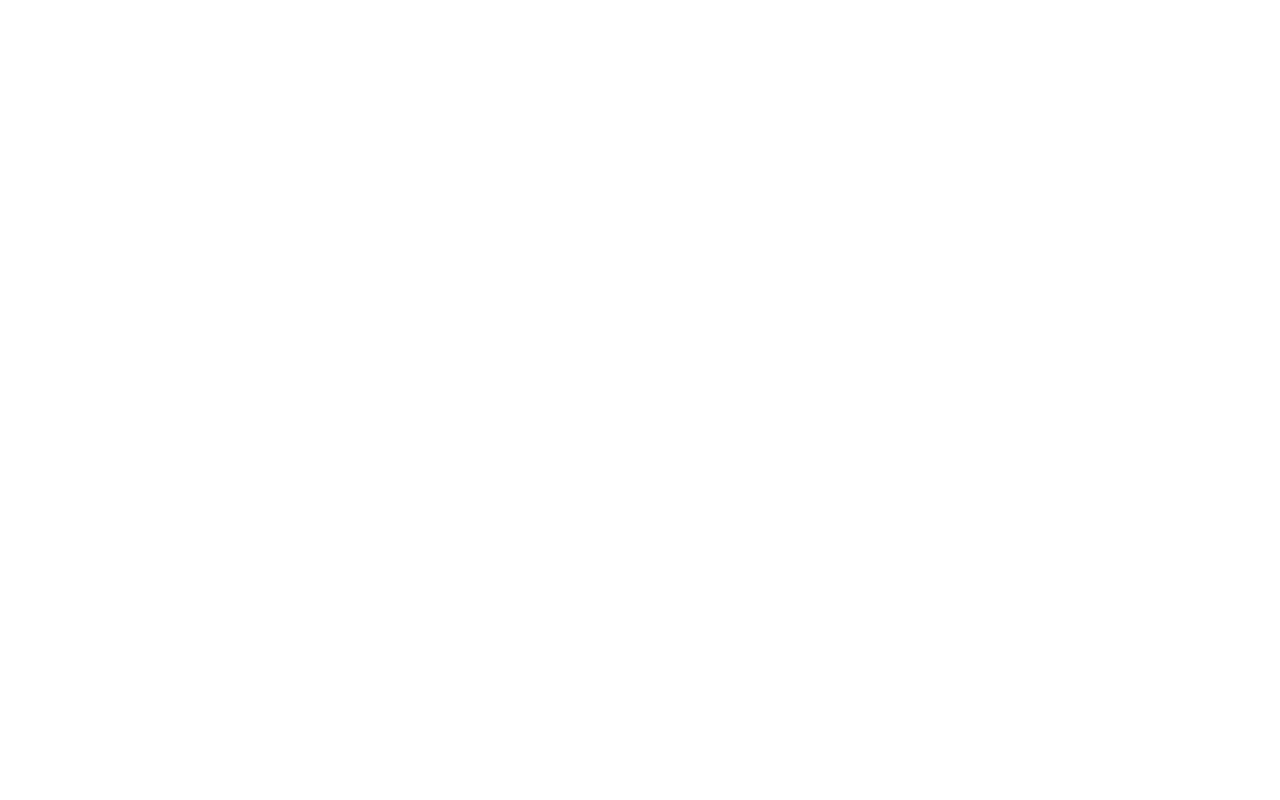
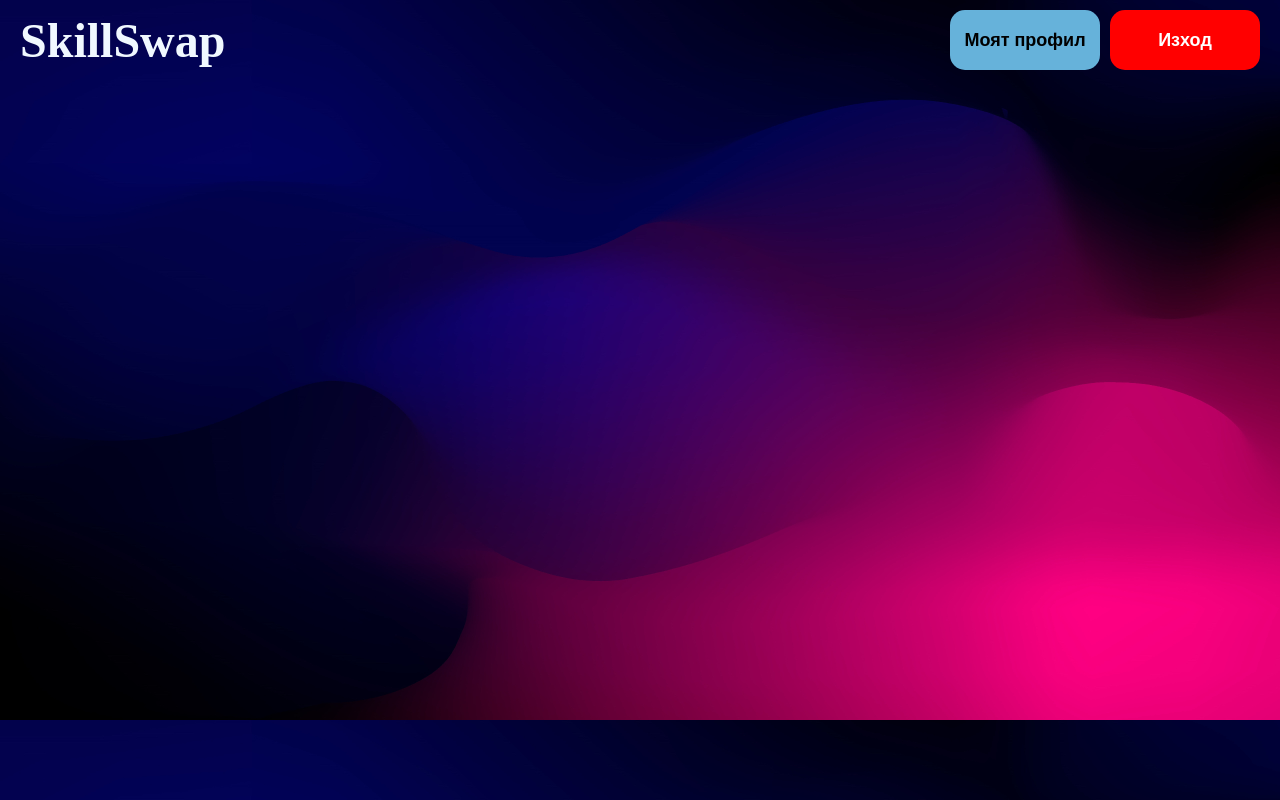
Before and after one commit to MisterShieda/SkillSwap, a plain HTML site: page Home2.html in a window 1280 px wide. Drawn offline with Linux system fonts and the light colour scheme.

Commit message:
дада

```diff
--- a/Home2.html
+++ b/Home2.html
@@ -0,0 +1,83 @@
+<!DOCTYPE html>
+<html lang="bg">
+<head>
+    <meta charset="UTF-8">
+    <meta name="viewport" content="width=device-width, initial-scale=1.0">
+    <title>SkillSwap - Home</title>
+    <style>
+        body {
+            background-image: url('/img/background.jpg');
+            background-size: cover;
+            margin: 0;
+            padding: 0;
+        }
+
+        .button {
+            display: flex;
+            justify-content: space-between;
+            align-items: center;
+            padding: 10px 20px;
+        }
+
+        .title {
+            color: aliceblue;
+            font-size: 48px;
+            margin: 0;
+        }
+
+        .profile-container {
+            display: flex;
+            gap: 10px;
+        }
+
+        .profile, .logout {
+            width: 150px;
+            height: 60px;
+            border-radius: 15px;
+            font-size: 18px;
+            font-weight: bold;
+            border: none;
+            cursor: pointer;
+        }
+
+        .profile {
+            background-color: rgb(102, 178, 218);
+            color: black;
+        }
+
+        .profile:hover {
+            opacity: 0.8;
+        }
+
+        .logout {
+            background-color: red;
+            color: white;
+        }
+
+        .logout:hover {
+            background-color: darkred;
+        }
+
+        .button a {
+            text-decoration: none;
+        }
+    </style>
+</head>
+<body>
+    <div class="button">
+        <h1 class="title">SkillSwap</h1>
+        <div class="profile-container">
+            <a href="http://127.0.0.1:5500/profile.html">
+                <button class="profile">Моят профил</button>
+            </a>
+            <button class="logout" onclick="logout()">Изход</button>
+        </div>
+    </div>
+    <script>
+        function logout() {
+            alert("Излязохте успешно!");
+            window.location.href = "login.html";
+        }
+    </script>
+</body>
+</html>
```
Also changed, not shown: Home.html (+2 -3 lines), register.html (+7 -2 lines).
